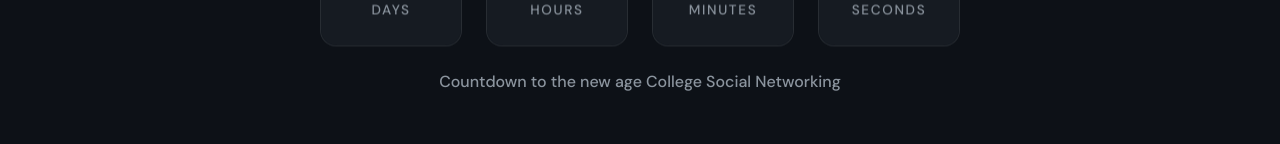
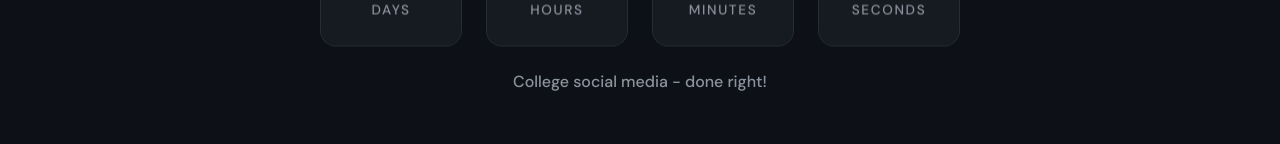
Before and after one commit to er-akhanmak/mystrangers-countdown, a React (Vite) app: page / in a window 1280 px wide. Shown: the part 405-549 px from the top of the page. Built offline with nearby package versions, Linux system fonts and the light colour scheme; no server answers.

Commit message:
changed the undertext- again

```diff
--- a/src/components/CountdownTimer.tsx
+++ b/src/components/CountdownTimer.tsx
@@ -157,7 +157,7 @@ export default function CountdownTimer({ compact = false }: { compact?: boolean
           />
         ))}
       </div>
-      <p className="countdown-to">Countdown to the new age College Social Networking</p>
+      <p className="countdown-to">College social media - done right!</p>
     </div>
   );
 }
```
